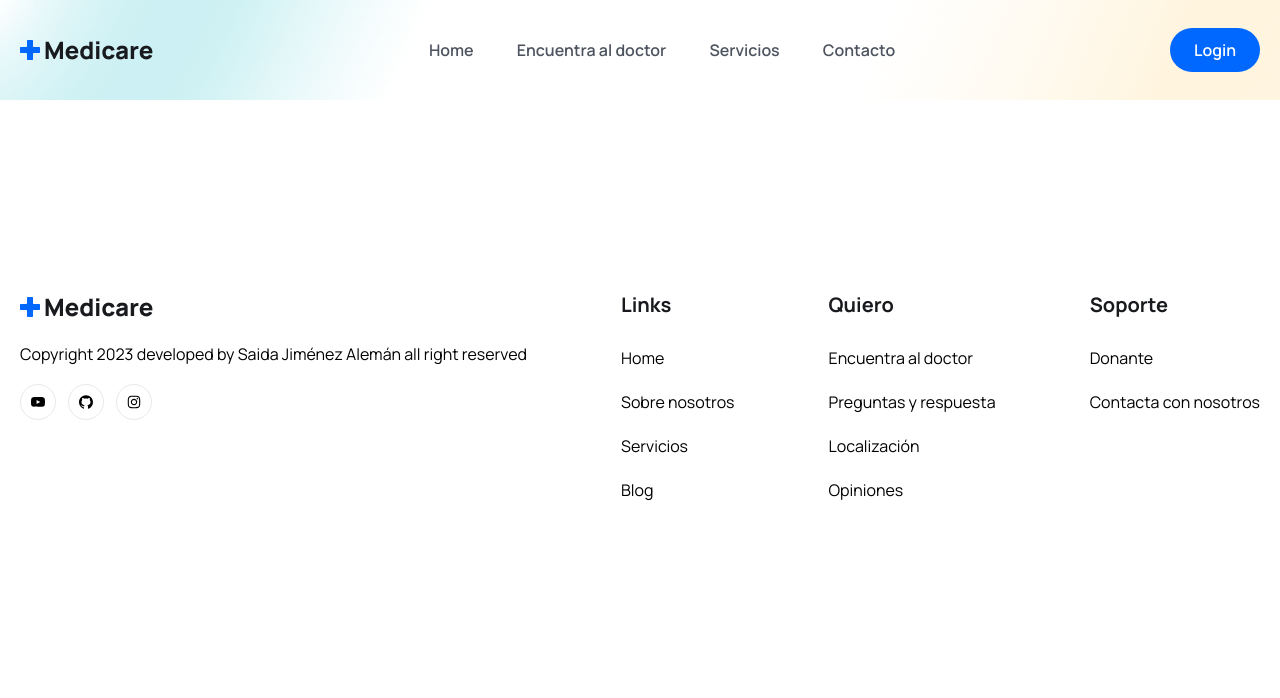
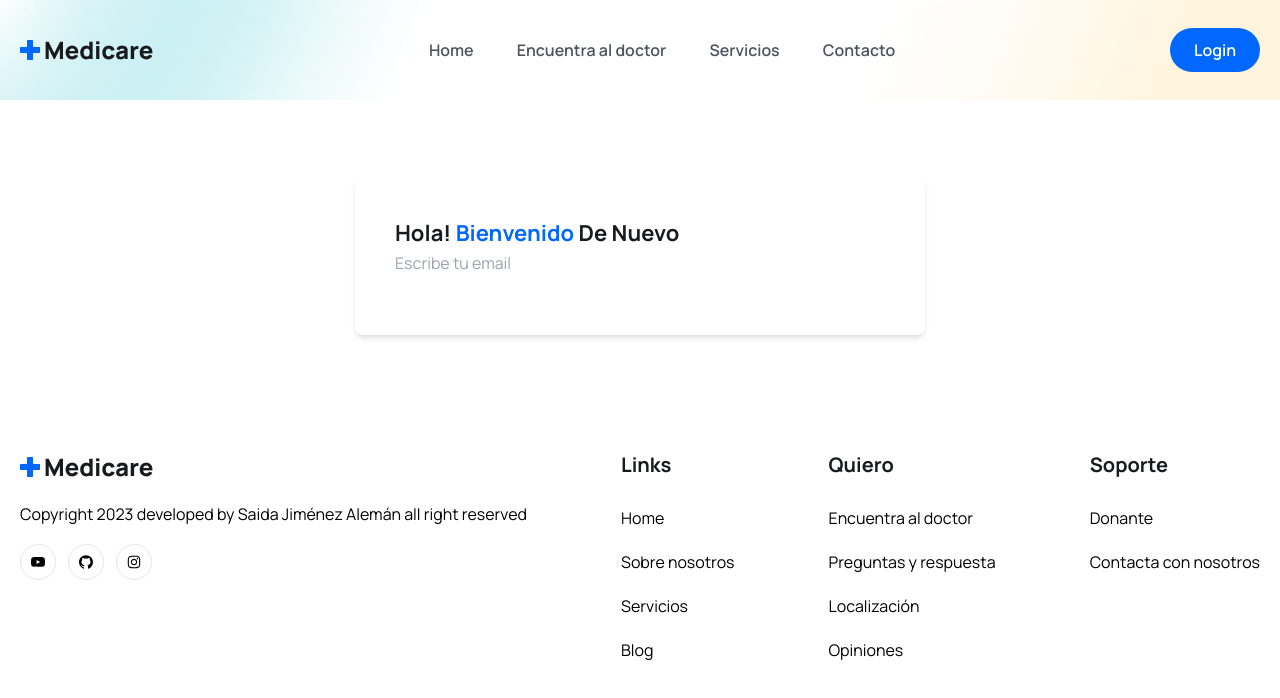
Before and after one commit to saidaJimenez/Medicare, a React (Vite) app in the folder frontend/: page /login in a window 1280 px wide. Shown: the top 698 px of the page. Built offline with nearby package versions, Linux system fonts and the light colour scheme; the HTML template or start-up script is replaced by a standard one; a web font is replaced by a local one.

Commit message:
Formulario Login

```diff
--- a/frontend/src/pages/Login.jsx
+++ b/frontend/src/pages/Login.jsx
@@ -1,8 +1,29 @@
+import { useState } from "react"
 
 
 const Login = () => {
-  return  <section>
 
+  const [formData, setFormData] = useState({
+    email:'',
+    password:''
+  })
+
+  const handleInputChange = e =>{
+    setFormData({...formData,[e.target.name]:e.target.value})
+  }
+
+  return  <section className="px-5 lg:px-0">
+    <div className="w-full max-w-[570px] mx-auto rounded-lg shadow-md md:p-10">
+    <h3 className="text-headingColor text-[22px] leading-9 font-bold mb-10px">Hola! <span
+    className="text-primaryColor" > Bienvenido</span> De Nuevo</h3>
+    <form className="py-4 md:py-0">
+    <div className="mb-5">
+      <input type="email" placeholder="Escribe tu email" name="email"
+      value={formData.email}
+      onChange={handleInputChange}/>
+    </div>
+    </form>
+    </div>
   </section>
 
 }
```
